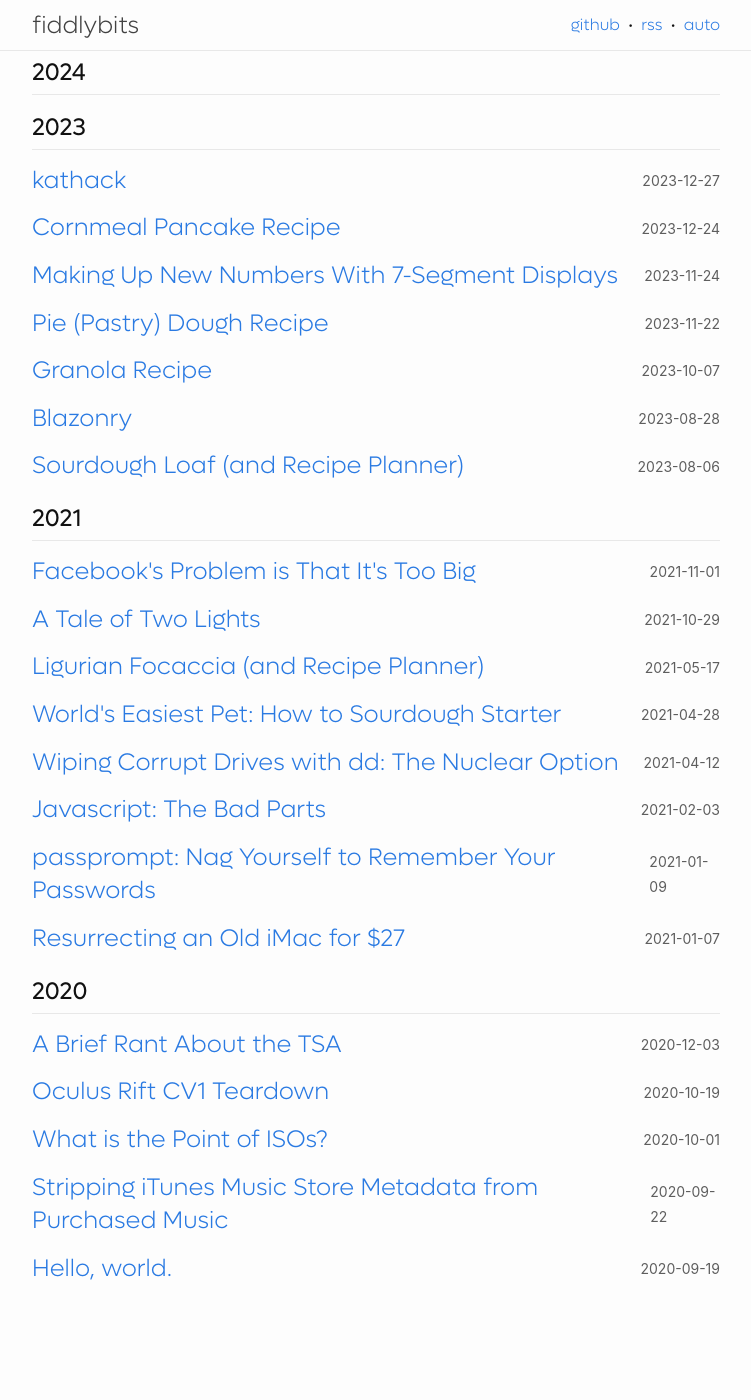
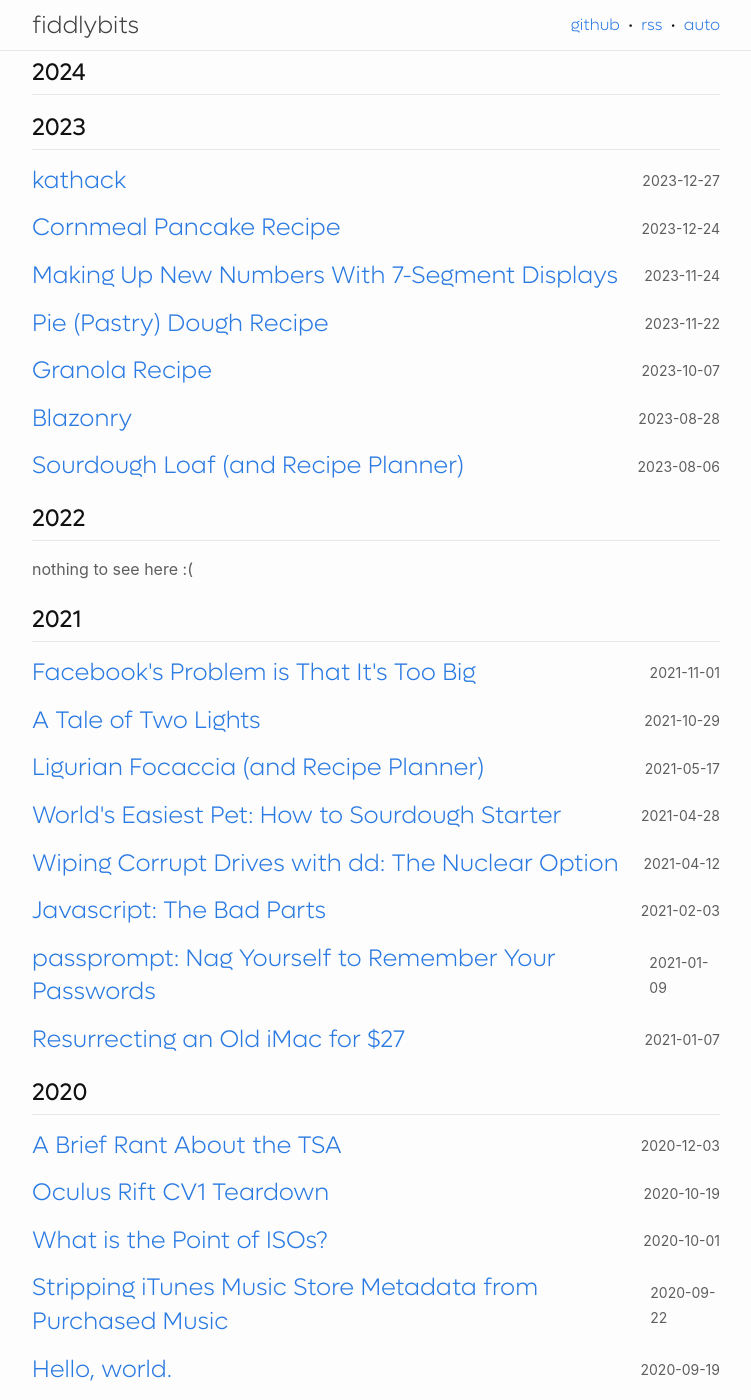
Before and after one commit to seansfkelley/seansfkelley.github.io, a Jekyll site: the page built from index.md, in a window 1280 px wide and 1400 px high, scrolled down 881 px. Shown: the whole window, without its empty margins (264-1015 px from the left). Built offline with Jekyll 4.4.1, drawn with Linux system fonts in a browser that asks for light colours; before the commit the page ends 2180 px from its top, so only the background shows below that.

Commit message:
Spacer years.

```diff
--- a/_includes/common-footer.html
+++ b/_includes/common-footer.html
@@ -11,7 +11,7 @@ _Updated {{ entry[0] }}: {{ entry[1] }}_
 {%- comment -%}No while loops in Liquid, so do this dumb shit.{%- endcomment -%}
 
 {%- assign previous = page.previous -%}
-{%- for counter in (0...100) -%}
+{%- for counter in (0..100) -%}
   {%- if previous and previous.draft -%}
     {%- assign previous = previous.previous -%}
   {%- else -%}
--- a/_layouts/home.html
+++ b/_layouts/home.html
@@ -7,8 +7,25 @@ layout: base
 <ul class="post-list">
   {%- for post in site.posts -%}
     {%- unless post.draft -%}
-      {%- assign this_year = post.date | date: '%Y' -%}
-      {%- assign next_year = post.next.date | date: '%Y' -%}
+      {%- comment -%}`plus`ing a numeric string will convert it into a number. I don't know any other way to do it.{%- endcomment -%}
+      {%- assign this_year = post.date | date: '%Y' | plus: 0 -%}
+      {%- assign next_year = post.next.date | date: '%Y' | plus: 0 -%}
+      {%- assign delta = next_year | minus: this_year -%}
+
+      {%- comment -%}No while loops in Liquid, so do this dumb shit.{%- endcomment -%}
+      {%- for counter in (2..10) -%}
+        {%- if delta >= counter -%}
+          <li class="post-year-divider">
+            {{ next_year | minus: counter | plus: 1 }}
+          </li>
+          <li class="post-empty">
+            nothing to see here :(
+          </li>
+        {%- else -%}
+          {%- break -%}
+        {%- endif -%}
+      {%- endfor -%}
+
       {%- if next_year == nil or this_year != next_year -%}
         <li class="post-year-divider">
           {{ this_year }}
--- a/_sass/home.scss
+++ b/_sass/home.scss
@@ -35,6 +35,10 @@
     border-bottom: 1px solid var(--brand-color-light);
   }
 
+  .post-empty {
+    color: var(--text-color-faded);
+  }
+
   @media screen and (min-width: $width-mobile) {
     .post-item {
       flex-direction: row;
```
